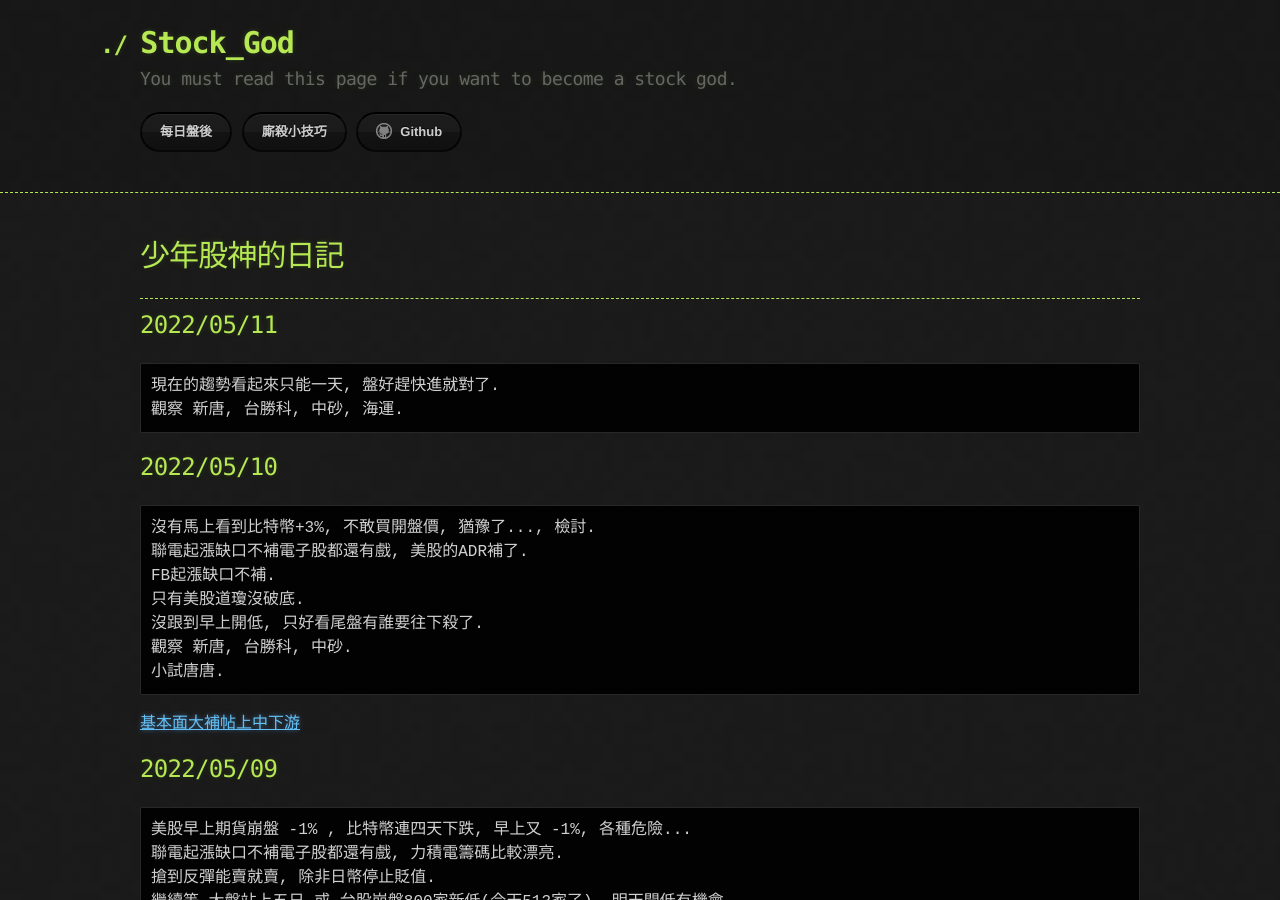
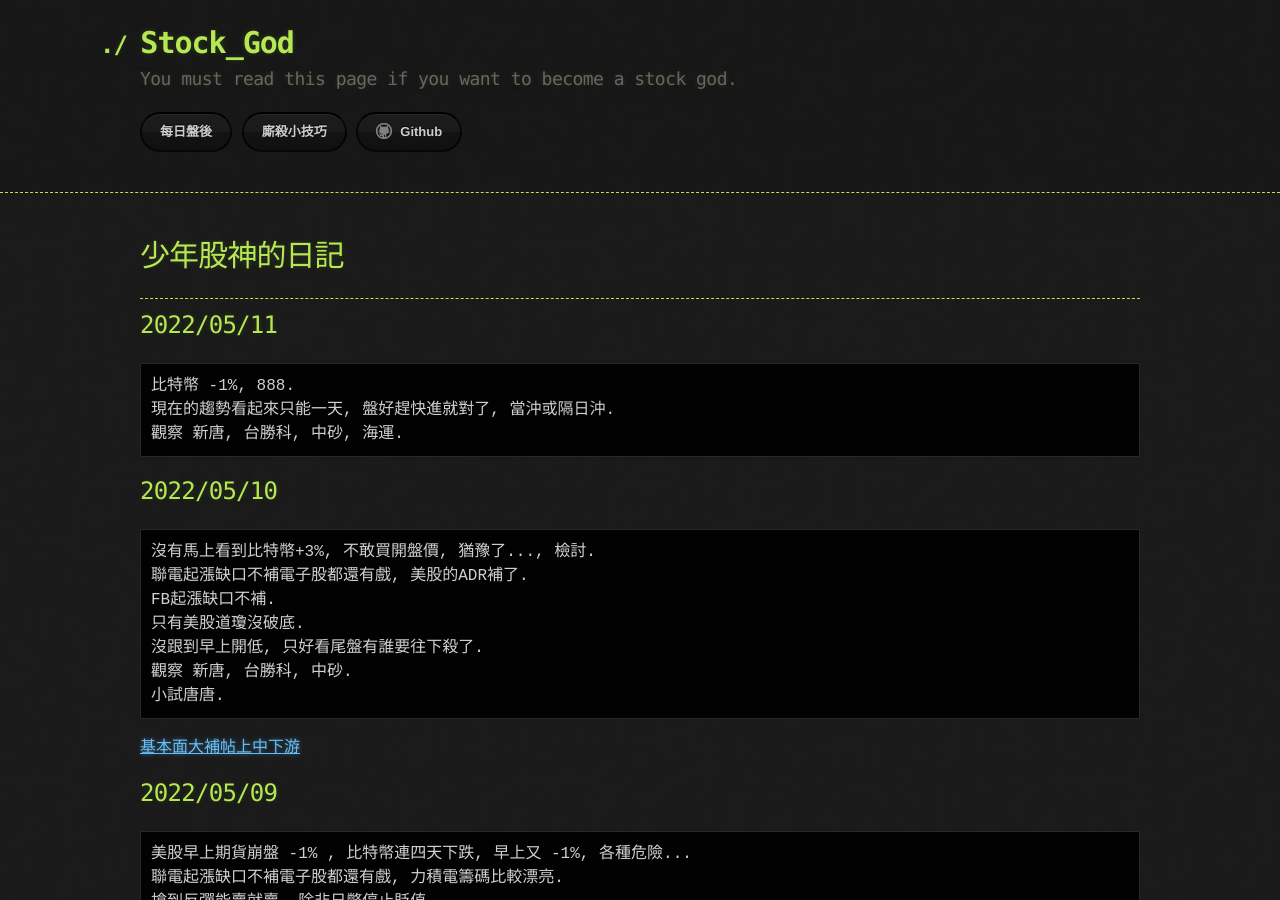
Before and after one commit to lepg5487/Stock_God, a Jekyll site: the page built from index.md, in a window 1280 px wide and 900 px high. Built offline with Jekyll 4.4.1, drawn with Linux system fonts in a browser that asks for light colours; our own code applies the rules of GitHub Pages for plain Markdown files.

Commit message:
Update index.md

````diff
--- a/index.md
+++ b/index.md
@@ -8,7 +8,8 @@ layout: testlayouts
 
 ## 2022/05/11
 ```
-現在的趨勢看起來只能一天, 盤好趕快進就對了.
+比特幣 -1%, 888.
+現在的趨勢看起來只能一天, 盤好趕快進就對了, 當沖或隔日沖.
 觀察 新唐, 台勝科, 中砂, 海運.
 ```
 
````
